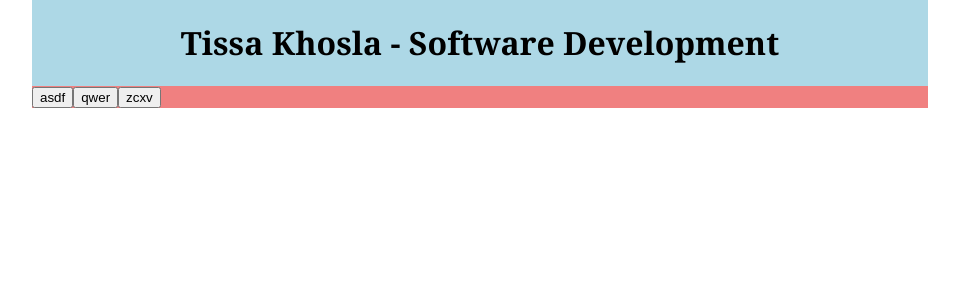
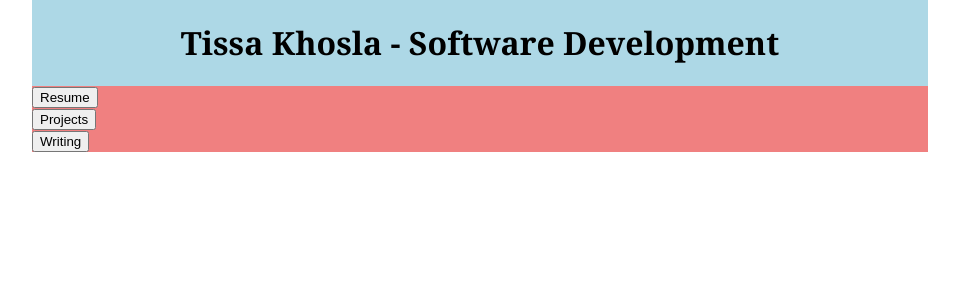
Before and after one commit to tissakhosla/portfolio, a React (Create React App) app: page / in a window 1280 px wide. Shown: the top 300 px of the page, without its empty margins (160-1119 px from the left). Built offline with nearby package versions, Linux system fonts and the light colour scheme.

Commit message:
building components

```diff
--- a/src/components/Button.js
+++ b/src/components/Button.js
@@ -7,8 +7,5 @@ const Button = (props) => {
   )
 }
 
-Button.defaultProps = {
-  label: "click me"
-};
 
 export default Button;
--- a/src/components/ButtonAndImage.js
+++ b/src/components/ButtonAndImage.js
@@ -1,16 +1,15 @@
 import React from "react";
 import "./Button.css";
-import Button from './Button'
+import Button from './Button';
+import ImageDiv from './ImageDiv';
 
-const Button = (props) => {
+const ButtonAndImage = (props) => {
   return (
-    <button className='Button'>{props.label}</button>
-    <img></img>
+    <div>
+      <Button label={props.label}></Button>
+      <ImageDiv source={props.source}></ImageDiv>
+    </div>
   )
 }
 
-Button.defaultProps = {
-  label: "click me"
-};
-
-export default Button;
+export default ButtonAndImage;
--- /dev/null
+++ b/src/components/ImageDiv.css
@@ -0,0 +1,5 @@
+.ImageDiv {
+  height: 140px;
+  width: 100px;
+  background: green;
+}
--- /dev/null
+++ b/src/components/ImageDiv.js
@@ -0,0 +1,9 @@
+import React from 'react';
+
+const imageDiv = (props) => {
+  return (
+    <div className='ImageDiv' style={{ backgroundImage: `url(${props.source})` }}></div>
+  )
+}
+
+export default imageDiv;
--- a/src/components/Main.js
+++ b/src/components/Main.js
@@ -1,13 +1,14 @@
-import React from 'react'
-import './Main.css'
-import Button from './Button'
+import React from 'react';
+import './Main.css';
+import ButtonAndImage from './ButtonAndImage'
+import youngTissa from '../assets/IMG_1659.JPG'
 
 const Main = () => {
   return (
     <div className='Main'>
-      <Button label='asdf'></Button>
-      <Button label='qwer'></Button>
-      <Button label='zcxv'></Button>
+      <ButtonAndImage label='Resume' source={youngTissa}></ButtonAndImage>
+      <ButtonAndImage label='Projects' source={youngTissa}></ButtonAndImage>
+      <ButtonAndImage label='Writing' source={youngTissa}></ButtonAndImage>
     </div>
   )
 }
```
Also changed, not shown: src/assets/IMG_1659.JPG (added).
